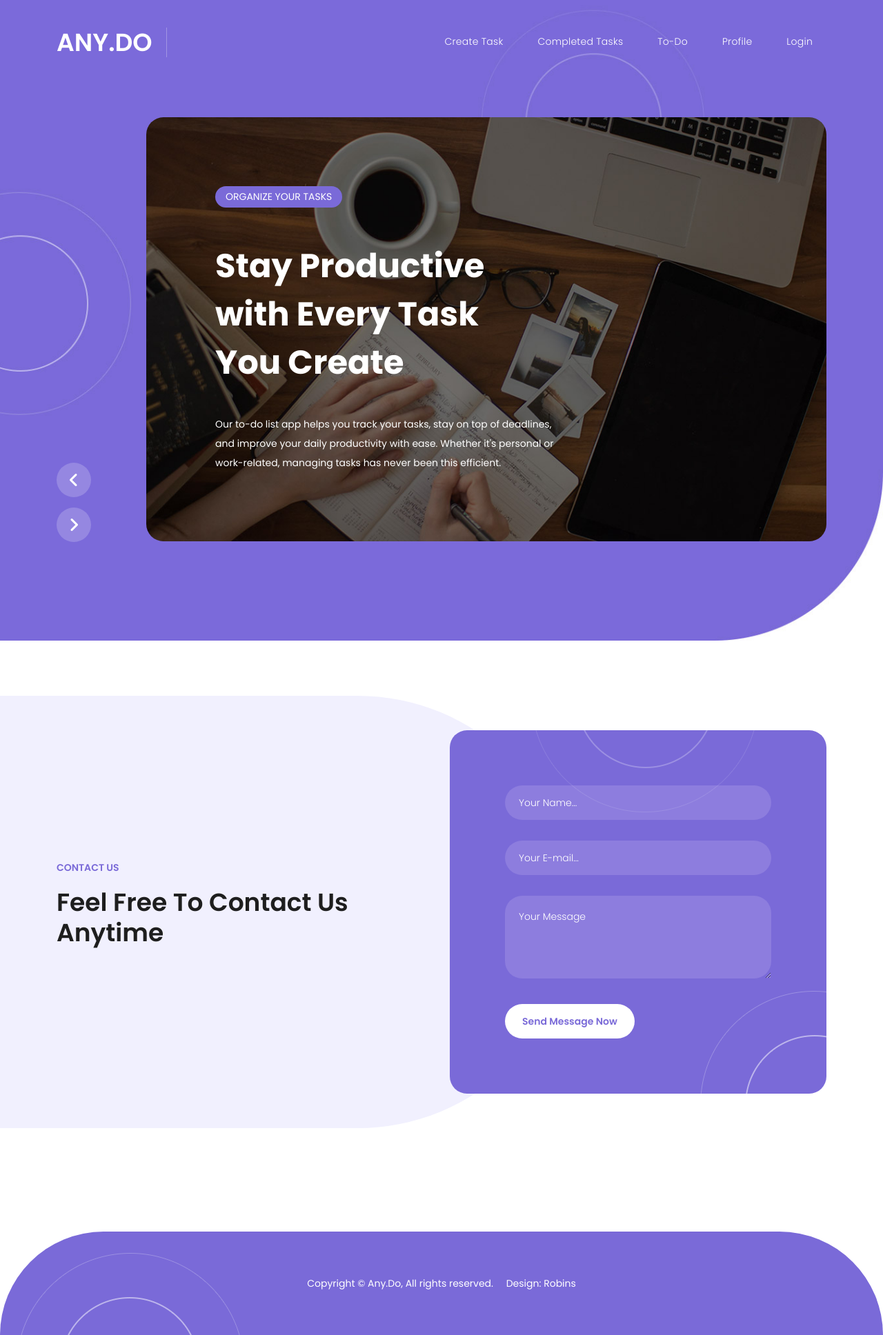
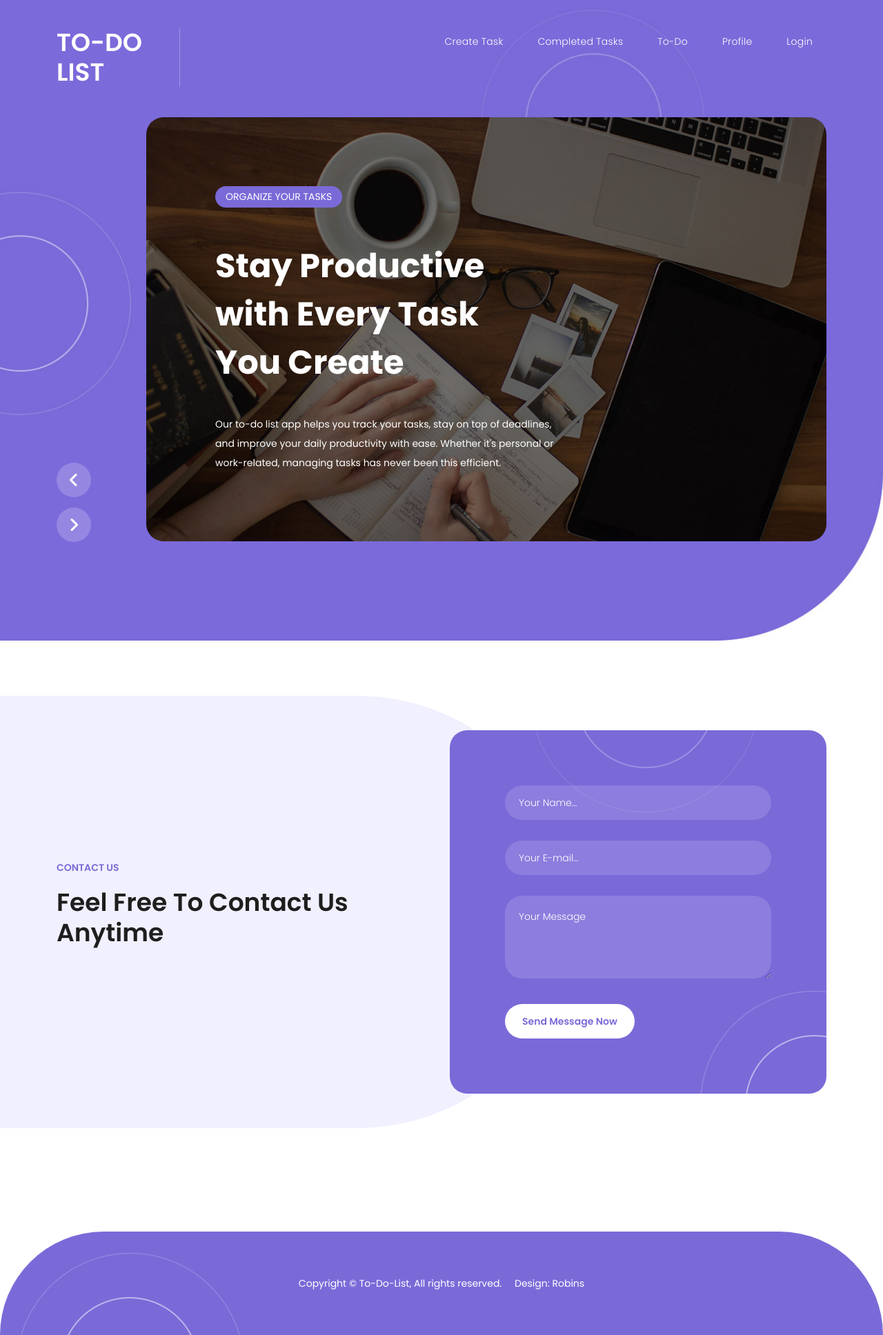
Before and after one commit to arjuntanil/To-Do-List, a Django app: page / in a window 1280 px wide. Shown: the whole page at 69% size. Run offline with Django 5.2, Linux system fonts and the light colour scheme; some libraries are stand-ins or nearby versions.

Commit message:
Updated code with recent changes

```diff
--- a/to_do_list/tasks/templates/tasks/base.html
+++ b/to_do_list/tasks/templates/tasks/base.html
@@ -7,7 +7,7 @@
 
     <meta charset="utf-8">
     <meta name="viewport" content="width=device-width, initial-scale=1, shrink-to-fit=no">
-    <title>ANY.DO</title>
+    <title>To-Do-List</title>
 
     <style>
         body {
@@ -111,7 +111,7 @@
             <!-- Logo -->
             <div class="navbar-logo">
                 <a href="{% url 'index' %}" class="logo">
-                    <h1>Any.do</h1>
+                    <h1>TO-DO_LIST</h1>
                 </a>
             </div>
 
@@ -141,7 +141,7 @@
     <!-- Footer -->
     <footer>
         <div>
-            <p>&copy; 2024 Any.do | All Rights Reserved</p>
+            <p>&copy; 2024 To-Do-List | All Rights Reserved</p>
         </div>
     </footer>
 
--- a/to_do_list/tasks/templates/tasks/index.html
+++ b/to_do_list/tasks/templates/tasks/index.html
@@ -6,7 +6,7 @@
   <meta charset="utf-8">
   <meta name="viewport" content="width=device-width, initial-scale=1, shrink-to-fit=no">
   <link href="https://fonts.googleapis.com/css2?family=Poppins:wght@100;200;300;400;500;600;700;800;900&display=swap" rel="stylesheet">
-  <title>ANY.DO</title>
+  <title>To-Do-List</title>
 
   <!-- Bootstrap core CSS -->
   <link href="{% static 'vendor/bootstrap/css/bootstrap.min.css' %}" rel="stylesheet">
@@ -42,7 +42,7 @@
           <nav class="main-nav">
             <!-- ***** Logo Start ***** -->
             <a href="{% url 'index' %}" class="logo">
-                <h1>Any.do</h1>
+                <h1>To-Do List</h1>
             </a>
 
             <ul class="nav">
@@ -143,7 +143,7 @@
   <footer>
     <div class="container">
       <div class="col-lg-12">
-        <p>Copyright © Any.Do, All rights reserved. &nbsp;&nbsp;&nbsp; Design: <a href="" rel="nofollow" target="_blank">Robins</a></p>
+        <p>Copyright © To-Do-List, All rights reserved. &nbsp;&nbsp;&nbsp; Design: <a href="" rel="nofollow" target="_blank">Robins</a></p>
       </div>
     </div>
   </footer>
```
Also changed, not shown: to_do_list/db.sqlite3, to_do_list/media/profile_photos/1726550211830-01_3.jpg (added), to_do_list/media/profile_photos/1726550211830-01_3_Pk1xng5.jpg (added).
